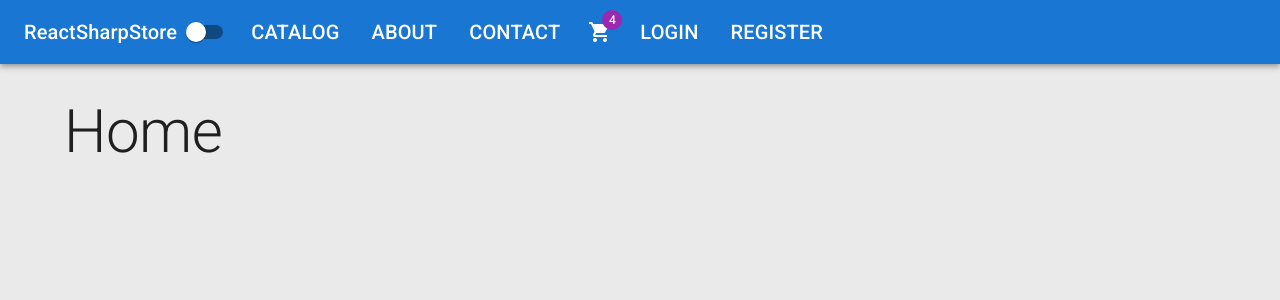
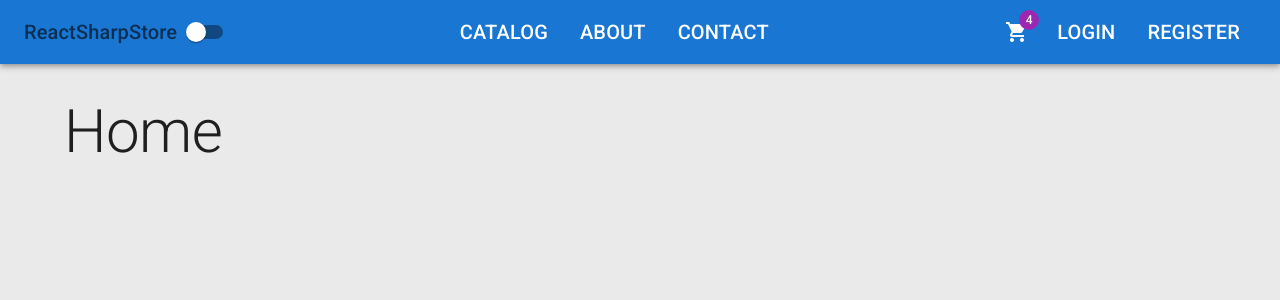
Before and after one commit to QuintenJ/ReactSharpStore, a React (Create React App) app in the folder client/: page / in a window 1280 px wide. Shown: the top 300 px of the page. Built offline with nearby package versions, Linux system fonts and the light colour scheme.

Commit message:
Basic Styling Of NavBar

```diff
--- a/client/src/app/layout/Header.tsx
+++ b/client/src/app/layout/Header.tsx
@@ -1,5 +1,6 @@
 import { ShoppingCart } from "@mui/icons-material";
 import { AppBar, Badge, IconButton, List, ListItem, Switch, Toolbar, Typography } from "@mui/material";
+import { Box } from "@mui/system";
 import { NavLink } from "react-router-dom";
 
 interface Props {
@@ -18,27 +19,47 @@
     { title: "register", path: "/register" },
 ]
 
+const navStyles = {
+    color: "inherit",
+    textDecoration: "none",
+    typography: 'h6',
+    "&:hover": {
+        color: "grey.500",
+    },
+    "&.active": {
+        color: "text.secondary",
+    }
+}
+
 export default function Header({ darkMode, handleThemeChange }: Props) {
     return (
         <AppBar position="static" sx={{ mb: 4 }}>
-            <Toolbar>
-                <Typography variant="h6" component={NavLink} to="/"
-                    sx={{ color: "inherit", textDecoration: "none" }}>
+            <Toolbar sx={{ display: "flex", justifyContent: "space-between", alignItems: "center" }}>
+
+                <Box display="flex" alignItems="center">
+                    <Typography variant="h6" component={NavLink}
+                        to="/"
+                        exact
+                        sx={navStyles}>
                         ReactSharpStore
                     </Typography>
                     <Switch checked={darkMode} onChange={handleThemeChange} />
+                </Box>
+
+
                 <List sx={{ display: "flex" }} >
                     {middleLinks.map(({ title, path }) => (
                         <ListItem
                             component={NavLink}
                             to={path}
                             key={path}
-                            sx={{ color: "inherit", typography: 'h6' }}
+                            sx={navStyles}
                         >
                             {title.toUpperCase()}
                         </ListItem>
                     ))}
                 </List>
+                <Box display="flex" alignItems="center">
                     <IconButton size="large" sx={{ color: "inherit" }}>
                         <Badge badgeContent={4} color="secondary">
                             <ShoppingCart />
@@ -50,12 +71,15 @@
                                 component={NavLink}
                                 to={path}
                                 key={path}
-                            sx={{ color: "inherit", typography: 'h6' }}
+                                sx={navStyles}
                             >
                                 {title.toUpperCase()}
                             </ListItem>
                         ))}
                     </List>
+                </Box>
+
+
             </Toolbar>
         </AppBar>
     );
```
Lines whose indentation alone changed are shown as unchanged.
